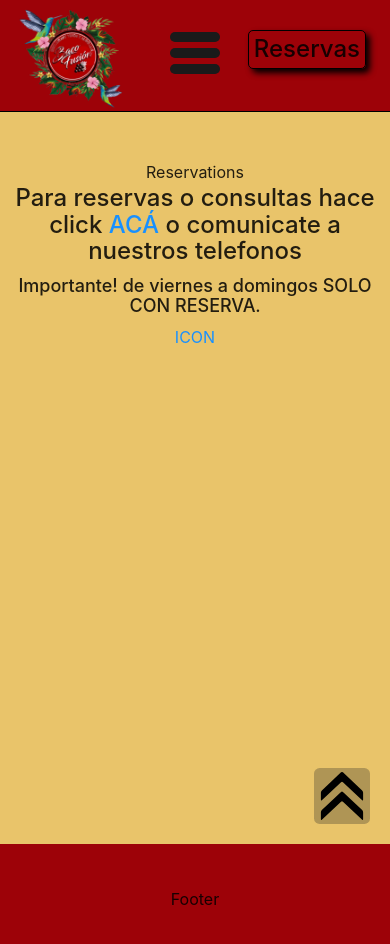
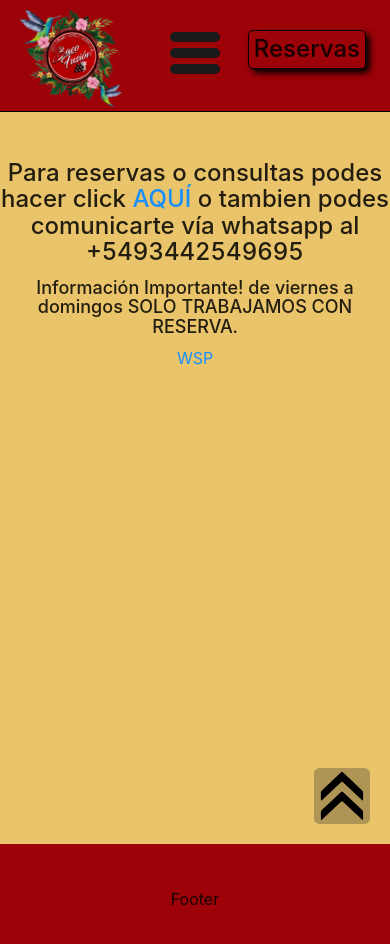
Before and after one commit to marioacaballero/Baco-Fusion-App, a React (Create React App) app: page /reservations in a window 390 px wide. Shown: the top 944 px of the page. Built offline with nearby package versions, Linux system fonts and the light colour scheme; a web font is replaced by a local one.

Commit message:
fix reservation text and phone, and also the description on home component

```diff
--- a/src/Components/Home/Home.tsx
+++ b/src/Components/Home/Home.tsx
@@ -35,11 +35,11 @@ export const Home: React.FC = () => {
         <section>
           <img />
           <div>
-            <h2>Baco Fusion</h2>
+            <h2>Baco Fusión</h2>
             <p>
-              Baco Fusion es un restaurant que combina la cocina fusion con
+              Baco Fusión es un restaurant que combina la cocina fusión con
               aromas y sabores caceros, sus especialidades en pescado lo hacen
-              destacar sobre el resto. Atendido por sus dueños se produce un
+              destacar sobre el resto. Atendido por sus dueños, se produce un
               encanto peculiar, generando un ambiente muy familiar para
               disfrutar de buenos momentos.
             </p>
--- a/src/Components/Reservations/Reservations.tsx
+++ b/src/Components/Reservations/Reservations.tsx
@@ -4,27 +4,29 @@ import style from "./Reservations.module.css";
 export const Reservations = () => {
   return (
     <div className={style.reservations}>
-      <div>Reservations</div>
       <section>
         <h3>
-          Para reservas o consultas hace click{" "}
+          Para reservas o consultas podes hacer click{" "}
           <a
-            href="https://api.whatsapp.com/send?phone=543416745943"
+            href="https://api.whatsapp.com/send?phone=5493442549695"
             id="btn-wsp"
             target="_black"
           >
-            ACÁ
+            AQUÍ
           </a>{" "}
-          o comunicate a nuestros telefonos{" "}
+          o tambien podes comunicarte vía whatsapp al +5493442549695
         </h3>
 
-        <h4>Importante! de viernes a domingos SOLO CON RESERVA.</h4>
+        <h4>
+          Información Importante! de viernes a domingos SOLO TRABAJAMOS CON
+          RESERVA.
+        </h4>
         <a
-          href="https://api.whatsapp.com/send?phone=543416745943"
+          href="https://api.whatsapp.com/send?phone=5493442549695"
           id="btn-wsp"
           target="_black"
         >
-          ICON
+          WSP
         </a>
       </section>
     </div>
```
